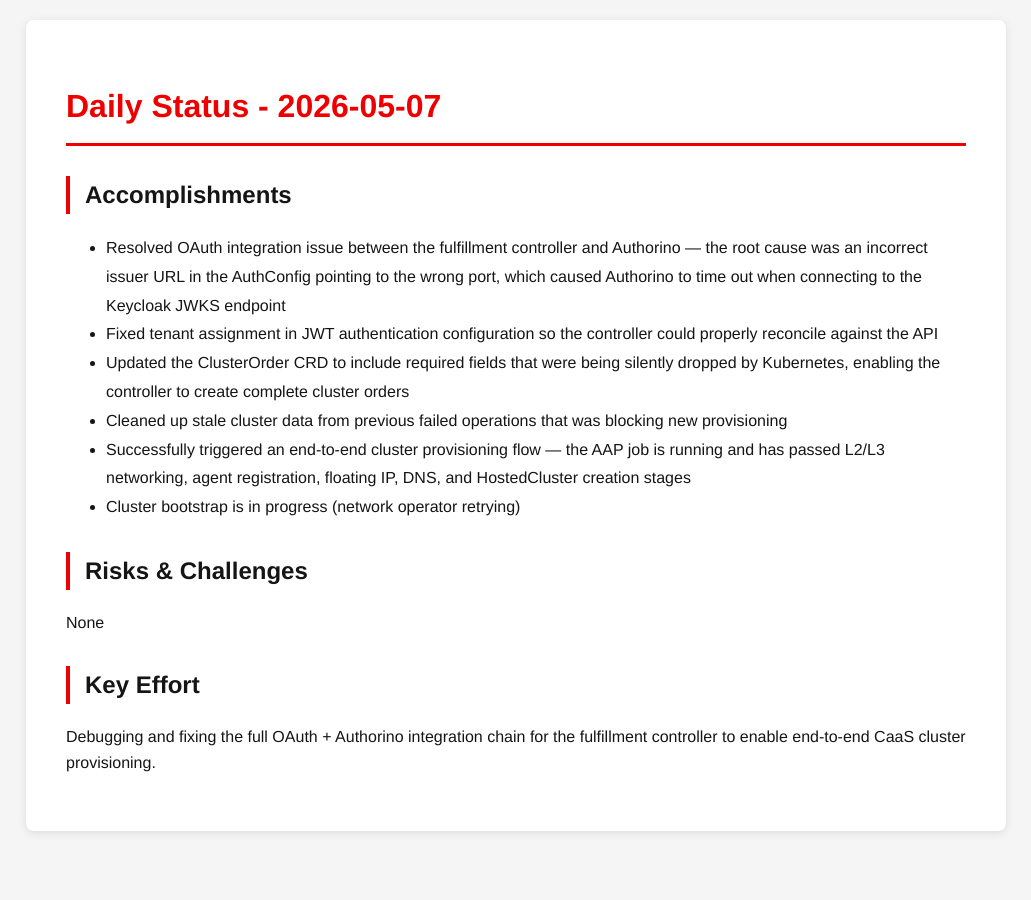
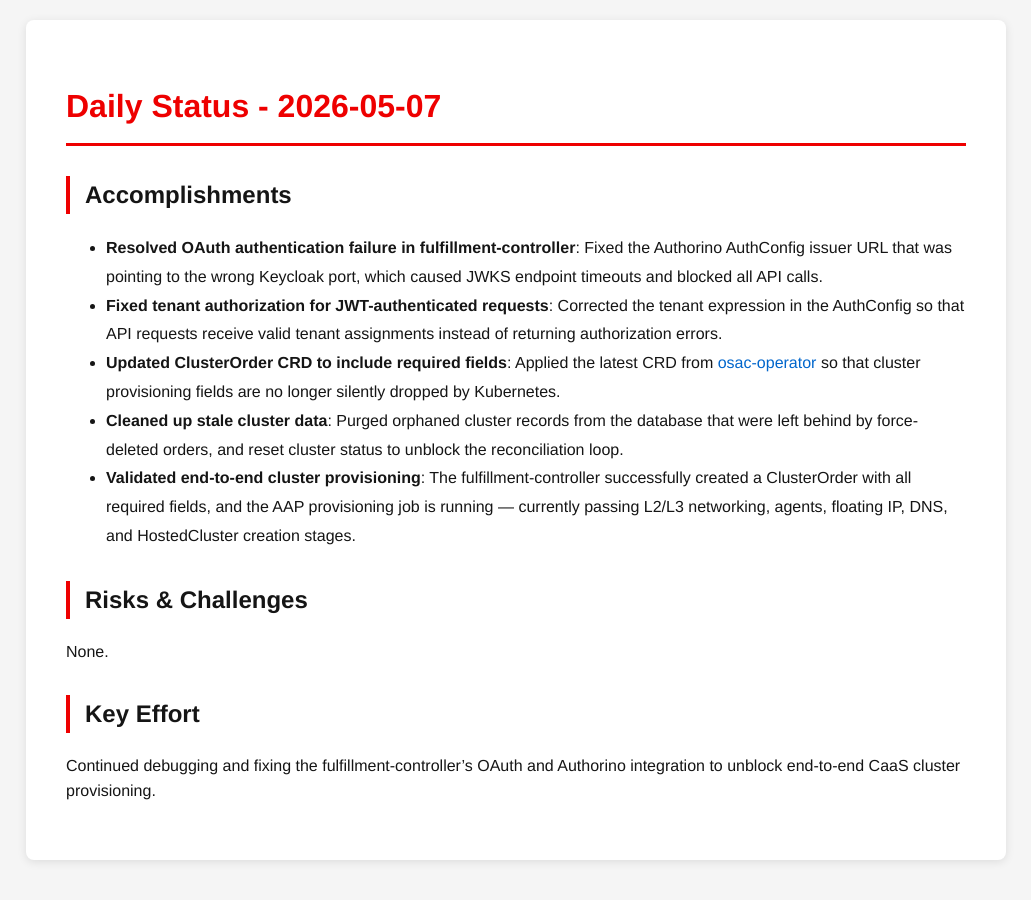
Before and after one commit to tzvatot/daily-status, a Jekyll site: the page built from 2026-05-07.md, in a window 1280 px wide. Shown: the whole page, without its empty margins (124-1155 px from the left). Built offline with Jekyll 4.4.1, drawn with Linux system fonts in a browser that asks for light colours.

Commit message:
Daily status update - 2026-05-07

```diff
--- a/2026-05-07.md
+++ b/2026-05-07.md
@@ -7,15 +7,14 @@ date: 2026-05-07
 # Daily Status - 2026-05-07
 
 ## Accomplishments
-- Resolved OAuth integration issue between the fulfillment controller and Authorino — the root cause was an incorrect issuer URL in the AuthConfig pointing to the wrong port, which caused Authorino to time out when connecting to the Keycloak JWKS endpoint
-- Fixed tenant assignment in JWT authentication configuration so the controller could properly reconcile against the API
-- Updated the ClusterOrder CRD to include required fields that were being silently dropped by Kubernetes, enabling the controller to create complete cluster orders
-- Cleaned up stale cluster data from previous failed operations that was blocking new provisioning
-- Successfully triggered an end-to-end cluster provisioning flow — the AAP job is running and has passed L2/L3 networking, agent registration, floating IP, DNS, and HostedCluster creation stages
-- Cluster bootstrap is in progress (network operator retrying)
+- **Resolved OAuth authentication failure in fulfillment-controller**: Fixed the Authorino AuthConfig issuer URL that was pointing to the wrong Keycloak port, which caused JWKS endpoint timeouts and blocked all API calls.
+- **Fixed tenant authorization for JWT-authenticated requests**: Corrected the tenant expression in the AuthConfig so that API requests receive valid tenant assignments instead of returning authorization errors.
+- **Updated ClusterOrder CRD to include required fields**: Applied the latest CRD from [osac-operator](https://github.com/osac-project/osac-operator) so that cluster provisioning fields are no longer silently dropped by Kubernetes.
+- **Cleaned up stale cluster data**: Purged orphaned cluster records from the database that were left behind by force-deleted orders, and reset cluster status to unblock the reconciliation loop.
+- **Validated end-to-end cluster provisioning**: The fulfillment-controller successfully created a ClusterOrder with all required fields, and the AAP provisioning job is running — currently passing L2/L3 networking, agents, floating IP, DNS, and HostedCluster creation stages.
 
 ## Risks & Challenges
-None
+None.
 
 ## Key Effort
-Debugging and fixing the full OAuth + Authorino integration chain for the fulfillment controller to enable end-to-end CaaS cluster provisioning.
+Continued debugging and fixing the fulfillment-controller's OAuth and Authorino integration to unblock end-to-end CaaS cluster provisioning.
```
